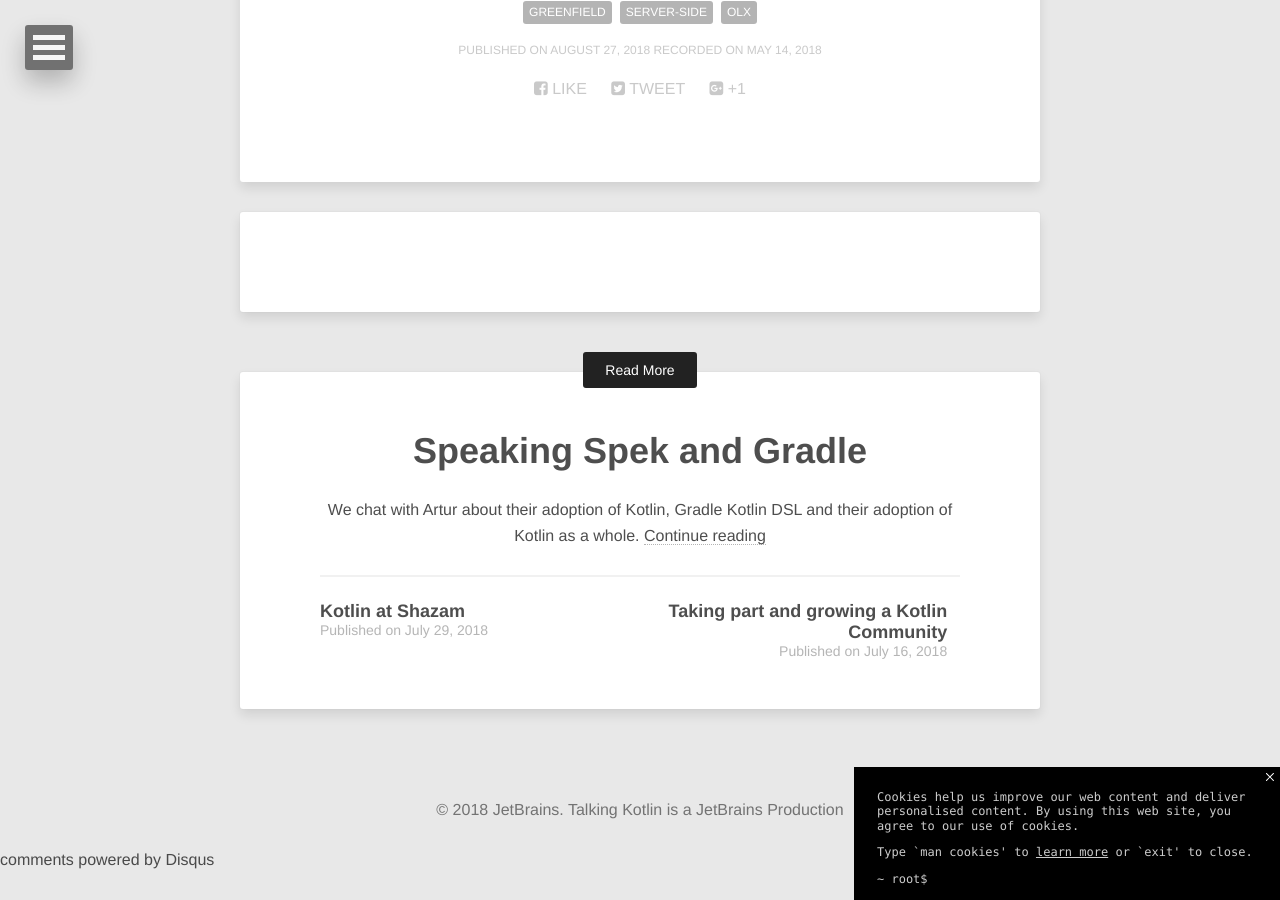
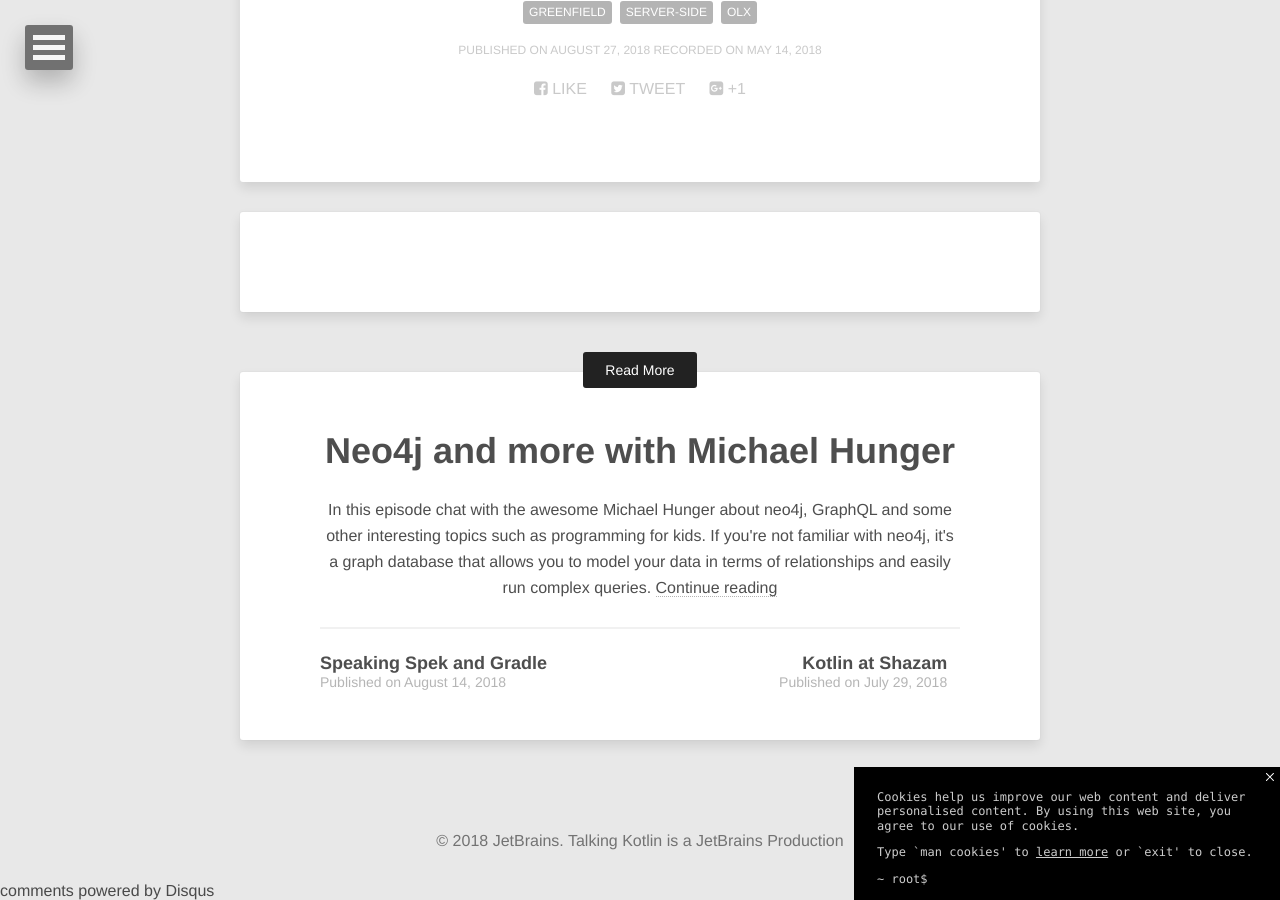
Before and after one commit to talkingkotlin/website, a Jekyll site: the page built from _posts/2018-08-24-greenfield-kotlin-at-olx.md, in a window 1280 px wide and 900 px high, scrolled down 1439 px. Built offline with Jekyll 4.4.1, drawn with Linux system fonts in a browser that asks for light colours; nearby versions of some CDN libraries; comment, search, counter and statistics services are not loaded.

Commit message:
Episode 41 - neo4j

```diff
--- /dev/null
+++ b/_posts/2018-09-17-neo4j-and-more-with-michael-hunger.md
@@ -0,0 +1,23 @@
+---
+layout: post
+title: "Neo4j and more with Michael Hunger"
+guest:  Michael  Hunger
+recorded: 2018-06-11
+published: 2018-09-17
+trackid: 500703675
+length: "40:44"
+length_rounded: "40 mins"
+tags: [neo4j, graphql, Michael Hunger]
+image: olx.png
+description: "In this episode chat with the awesome Michael Hunger about neo4j, GraphQL and some other interesting topics such as programming for kids. If you're not familiar with neo4j, it's a graph database that allows you to model your data in terms of relationships and easily run complex queries."
+bio: "Michael Hunger has been passionate about software development for a very long time. For the last few years he has been working with Neo Technology on the open source Neo4j graph database filling many roles. As caretaker of the Neo4j community and ecosystem he especially loves to work with graph-related projects, users and contributors."
+
+notes:
+    - text: neo4j
+      link: https://neo4j.com/
+    - text: Michael Hunger on Twitter
+      link: https://twitter.com/mesirii
+    - text: Michael Hunger on GitHub
+      link: https://github.com/jexp
+
+---
```
Also changed, not shown: _posts/2018-08-24-greenfield-kotlin-at-olx.md (line endings or trailing spaces), images/episodes/michael-hunger.jpg (added).
